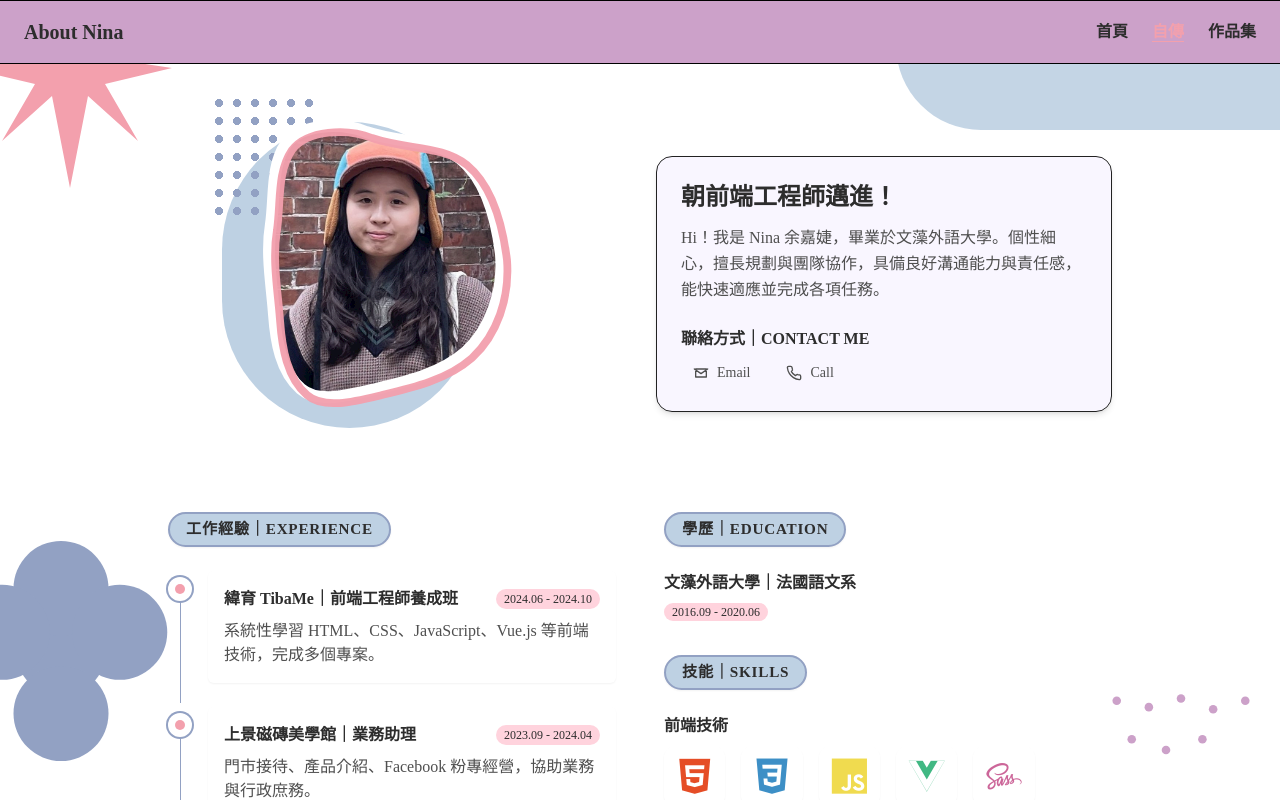
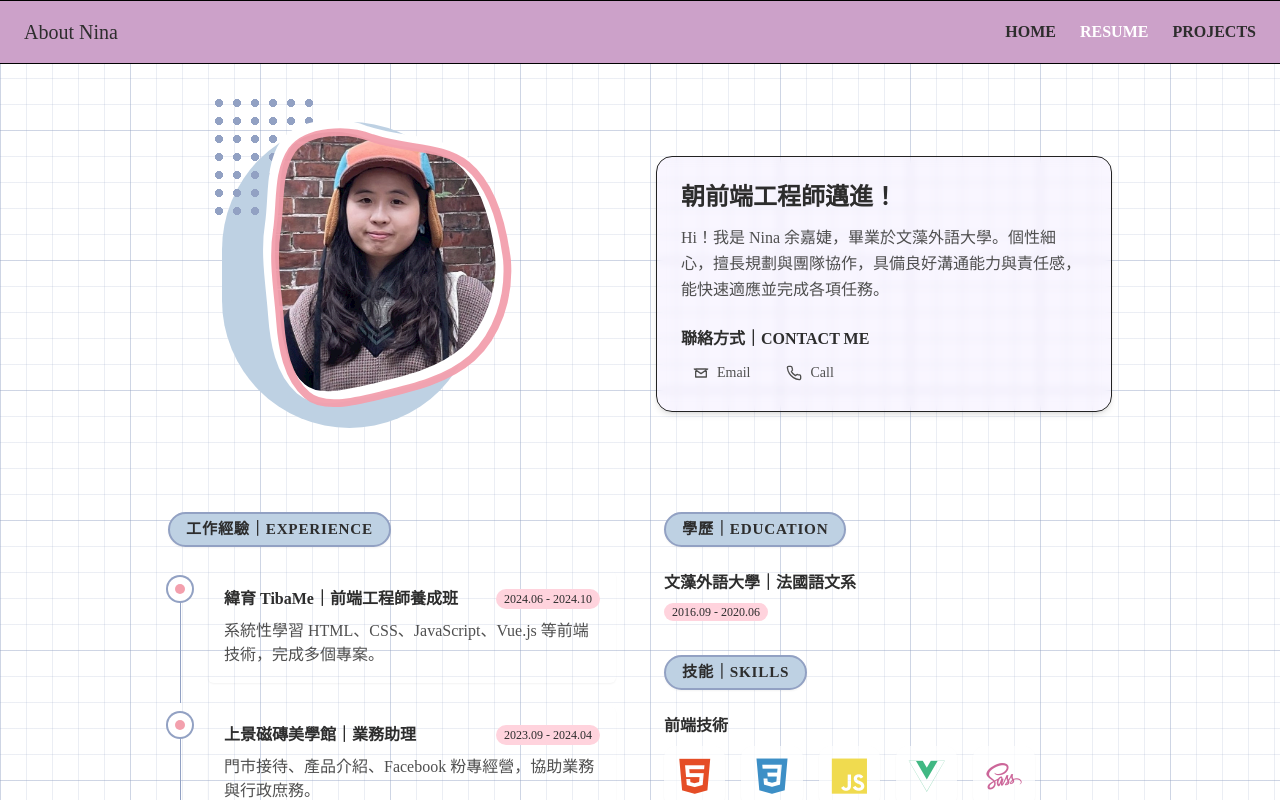
Before and after one commit to isnina47/About_Nina, a Vue app: page /About_Nina/resume in a window 1280 px wide. Shown: the top 800 px of the page. Built offline with nearby package versions, Linux system fonts and the light colour scheme.

Commit message:
feat: 新增背景裝飾元件 & 路由設定

```diff
--- a/src/App.vue
+++ b/src/App.vue
@@ -1,6 +1,7 @@
 <template>
   <NavBar />
-
+  <!-- 只在履歷和作品及頁面渲染背景 -->
+  <BackgroundGrid v-if="showGrid" />
   <main>
     <router-view />
   </main>
@@ -8,6 +9,12 @@
   <Footer />
 </template>
 <script setup>
+  import { useRoute } from 'vue-router'
+  import { computed } from 'vue'
   import NavBar from './components/NavBar.vue'
   import Footer from './components/Footer.vue'
+  import BackgroundGrid from './components/BackgroundGrid.vue'
+
+  const route = useRoute()
+  const showGrid = computed(() => route.meta.grid === true)
 </script>
--- a/src/components/BackgroundDecor.vue
+++ b/src/components/BackgroundDecor.vue
@@ -1,52 +1,47 @@
 <template>
   <!-- 只渲染在卡片內層，會被父層 overflow-hidden 裁切 -->
-  <div class="absolute inset-0 -z-10 overflow-hidden pointer-events-none" aria-hidden="true">
-    <!-- 左上：星芒（rose） -->
-    <svg
-      class="hidden md:block absolute -left-10 -top-6 w-[180px] lg:w-[220px] h-auto"
-      viewBox="0 0 220 220"
-      fill="#F3A0AD"
-    >
-      <polygon
-        points="110,8 128,70 178,25 145,82 212,92 145,108 178,165 128,120 110,212 92,120 42,165 75,108 8,92 75,82 42,25 92,70"
-      />
-    </svg>
+  <div
+    class="absolute inset-0 -z-10 pointer-events-none grid-paper"
+    :style="{
+      '--grid-bg': bg,
+      '--grid-size': gridSize + 'px',
+      '--grid-thin': gridThinColor,
+      '--grid-bold': gridBoldColor
+    }"
+    aria-hidden="true"
+  />
+</template>
 
-    <!-- 左下：花朵（periwinkle） -->
-    <svg
-      class="hidden lg:block absolute -left-16 bottom-6 w-[210px] xl:w-[250px] h-auto"
-      viewBox="0 0 200 200"
-      fill="#92A1C3"
-    >
-      <g transform="translate(100,100)">
-        <circle r="36" />
-        <circle cx="0" cy="-50" r="38" />
-        <circle cx="47" cy="-15" r="38" />
-        <circle cx="-47" cy="-15" r="38" />
-        <circle cx="0" cy="50" r="38" />
-      </g>
-    </svg>
+<script setup>
+  const props = defineProps({
+    // 背景底色（很淡的米白/灰白）
+    bg: { type: String, default: '#fff' },
+    // 小格的邊長（px）
+    gridSize: { type: Number, default: 26 },
+    // 細格線顏色（建議用你的配色帶透明度）
+    gridThinColor: { type: String, default: 'rgba(146,161,195,.18)' }, // #92A1C3 20%透明
+    // 粗格線顏色（每 5 格一條）
+    gridBoldColor: { type: String, default: 'rgba(146,161,195,.32)' }
+  })
+</script>
 
-    <!-- 右上：膠囊（mist blue） -->
-    <div
-      class="hidden sm:block absolute -right-24 -top-10 w-[380px] lg:w-[480px] h-[130px] lg:h-[170px] rounded-full"
-      style="background: #bed1e3; filter: blur(0.3px); opacity: 0.9"
-    ></div>
-
-    <!-- 右下：圓點群（mauve） -->
-    <svg
-      class="hidden md:block absolute right-6 bottom-6 w-[120px] lg:w-[150px] h-auto"
-      viewBox="0 0 140 80"
-      fill="#CCA1C9"
-    >
-      <circle cx="10" cy="10" r="4" />
-      <circle cx="40" cy="16" r="4" />
-      <circle cx="70" cy="8" r="4" />
-      <circle cx="100" cy="18" r="4" />
-      <circle cx="130" cy="10" r="4" />
-      <circle cx="24" cy="46" r="4" />
-      <circle cx="56" cy="56" r="4" />
-      <circle cx="90" cy="46" r="4" />
-    </svg>
-  </div>
-</template>
+<style scoped>
+  /* 淡色網格（細格＋每5格粗線），隨容器尺寸自適應 */
+  .grid-paper {
+    background-color: var(--grid-bg);
+    background-image:
+    /* 細格：直線、橫線 */
+      linear-gradient(to right, var(--grid-thin) 1px, transparent 1px),
+      linear-gradient(to bottom, var(--grid-thin) 1px, transparent 1px),
+      /* 粗格：每5格一條直線、橫線 */
+        linear-gradient(to right, var(--grid-bold) 1px, transparent 1px),
+      linear-gradient(to bottom, var(--grid-bold) 1px, transparent 1px);
+    background-size:
+      var(--grid-size) var(--grid-size),
+      var(--grid-size) var(--grid-size),
+      calc(var(--grid-size) * 5) calc(var(--grid-size) * 5),
+      calc(var(--grid-size) * 5) calc(var(--grid-size) * 5);
+    /* 讓線條更銳利（避免瀏覽器抗鋸齒模糊） */
+    image-rendering: -webkit-optimize-contrast;
+  }
+</style>
--- /dev/null
+++ b/src/components/BackgroundGrid.vue
@@ -0,0 +1,39 @@
+<template>
+  <!-- 全螢幕固定於底層；滾動時依然鋪滿 -->
+  <div
+    class="fixed inset-0 -z-10 pointer-events-none grid-paper"
+    :style="{
+      '--grid-bg': bg,
+      '--grid-size': gridSize + 'px',
+      '--grid-thin': thin,
+      '--grid-bold': bold
+    }"
+    aria-hidden="true"
+  />
+</template>
+
+<script setup>
+  const props = defineProps({
+    bg: { type: String, default: '#ffffff' }, // 底色
+    gridSize: { type: Number, default: 26 }, // 小格距
+    thin: { type: String, default: 'rgba(146,161,195,.18)' }, // 細線：#92A1C3, 18%
+    bold: { type: String, default: 'rgba(146,161,195,.32)' } // 粗線：每5格
+  })
+</script>
+
+<style scoped>
+  .grid-paper {
+    background-color: var(--grid-bg);
+    background-image:
+      linear-gradient(to right, var(--grid-thin) 1px, transparent 1px),
+      linear-gradient(to bottom, var(--grid-thin) 1px, transparent 1px),
+      linear-gradient(to right, var(--grid-bold) 1px, transparent 1px),
+      linear-gradient(to bottom, var(--grid-bold) 1px, transparent 1px);
+    background-size:
+      var(--grid-size) var(--grid-size),
+      var(--grid-size) var(--grid-size),
+      calc(var(--grid-size) * 5) calc(var(--grid-size) * 5),
+      calc(var(--grid-size) * 5) calc(var(--grid-size) * 5);
+    image-rendering: -webkit-optimize-contrast;
+  }
+</style>
--- a/src/components/NavBar.vue
+++ b/src/components/NavBar.vue
@@ -2,29 +2,29 @@
   <header
     class="w-full sticky top-0 z-50 h-16 bg-header border-t border-b border-black px-6 flex justify-between items-center"
   >
-    <router-link to="/" class="text-xl font-bold text-title">About Nina</router-link>
+    <router-link to="/" class="text-xl text-title">About Nina</router-link>
 
     <nav class="flex gap-6 text-title font-medium">
       <router-link
         to="/"
-        class="hover:text-textHover font-bold transition"
-        exact-active-class="text-textHover underline underline-offset-4"
+        class="hover:text-textHover font-semibold transition"
+        exact-active-class="text-textHover "
       >
-        首頁
+        HOME
       </router-link>
       <router-link
         to="/resume"
-        class="hover:text-textHover font-bold transition"
-        active-class="text-textHover underline underline-offset-4"
+        class="hover:text-textHover font-semibold transition"
+        active-class="text-textHover"
       >
-        自傳
+        RESUME
       </router-link>
       <router-link
         to="/portfolio"
-        class="hover:text-textHover font-bold transition"
-        active-class="text-textHover underline underline-offset-4"
+        class="hover:text-textHover font-semibold transition"
+        active-class="text-textHover"
       >
-        作品集
+        PROJECTS
       </router-link>
     </nav>
   </header>
--- a/src/views/Resume.vue
+++ b/src/views/Resume.vue
@@ -1,6 +1,5 @@
 <script setup>
   import StickerPhoto from '../components/StickerPhoto.vue'
-  import BackgroundDecor from '../components/BackgroundDecor.vue'
   import PillTitle from '../components/PillTitle.vue'
   import ContactPills from '../components/ContactPills.vue'
 
@@ -28,7 +27,6 @@
 </script>
 
 <template>
-  <BackgroundDecor />
   <section>
     <div class="relative mx-auto max-w-5xl overflow-hidden">
       <!-- 卡片內容（保持相對定位，蓋在裝飾之上） -->
--- a/tailwind.config.js
+++ b/tailwind.config.js
@@ -13,7 +13,7 @@ export default {
         title: '#2d2d2d', // 深灰標題（保留可讀性）
         text: '#4f4f4f', // 內文
         textLight: '#92A1C3', // 次要資訊/時間
-        textHover: '#F3A0AD', // hover 重點
+        textHover: '#ffffff', // hover 重點
         totop: '#333333',
 
         btn: '#CCA1C9', // 主要按鈕
```
Also changed, not shown: src/router/index.js (+3 -4 lines).
